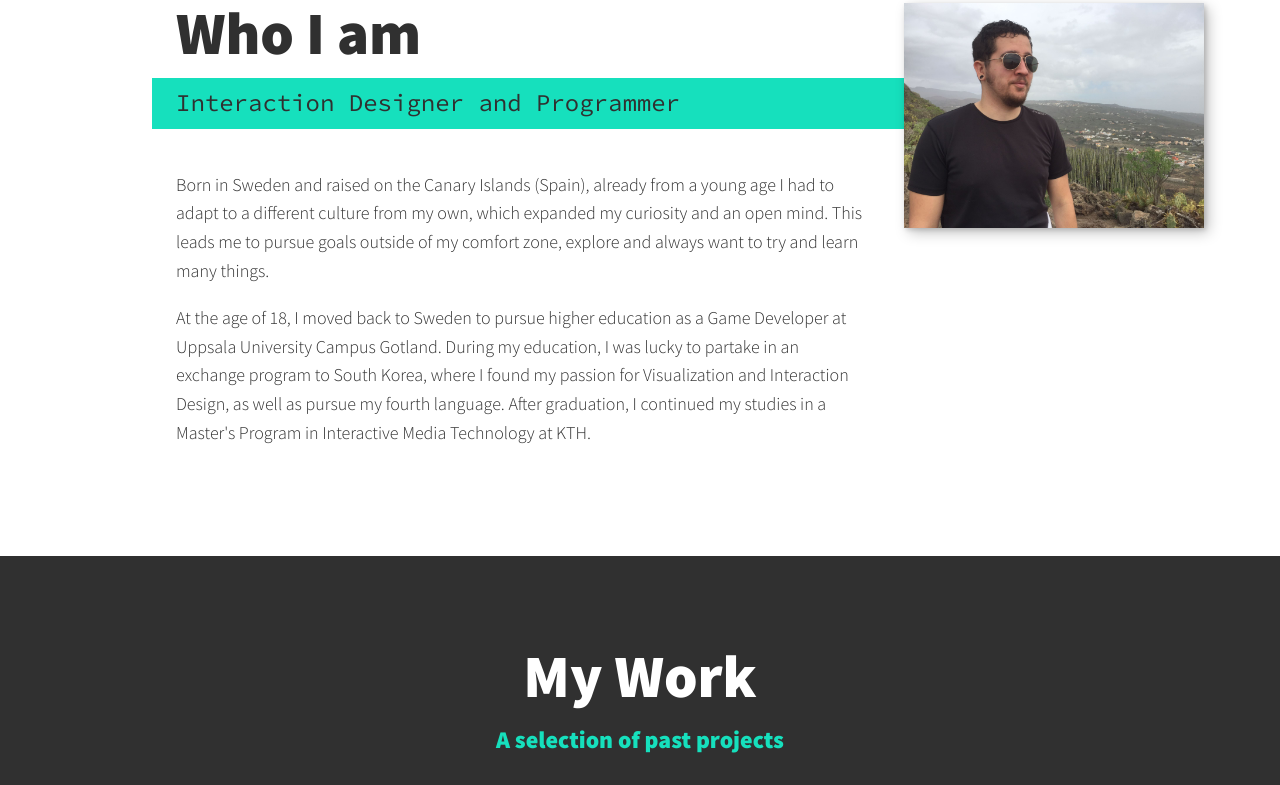
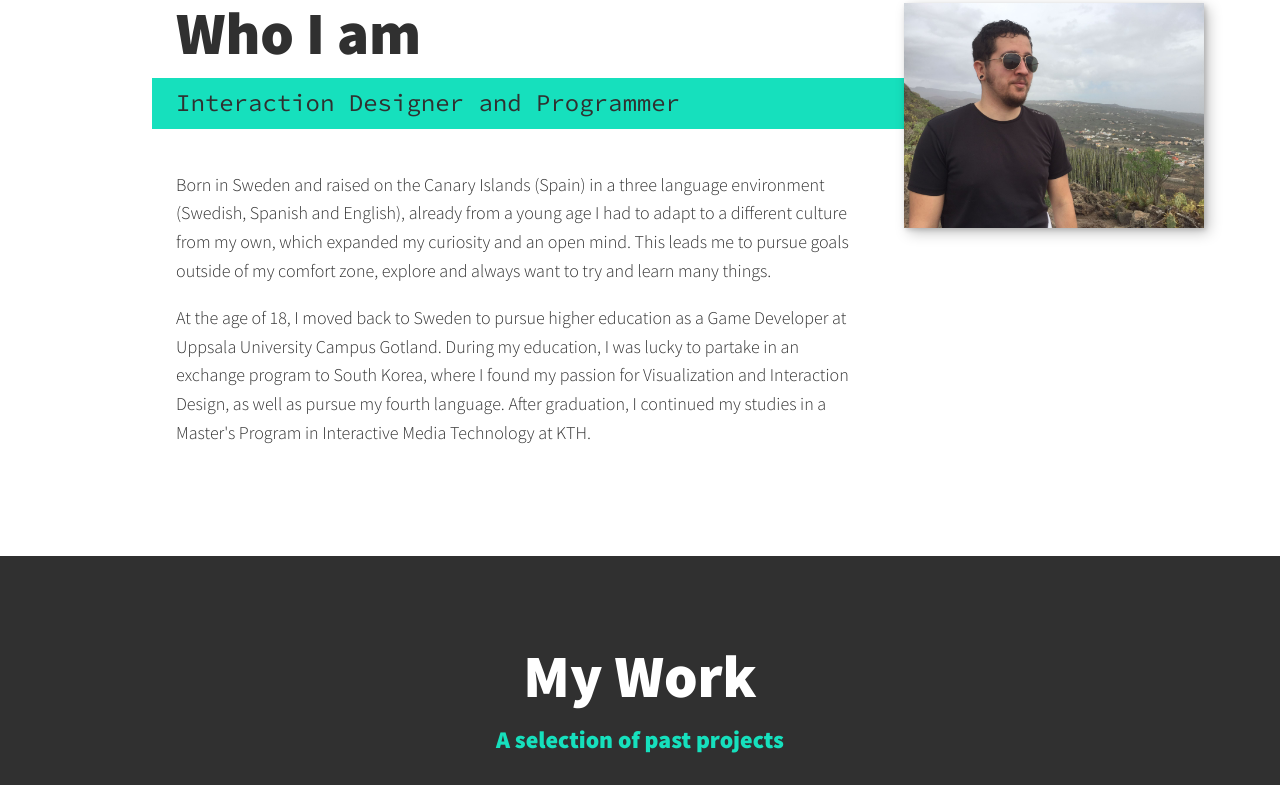
Before and after one commit to gringmar/gringmar.github.io, a plain HTML site: page index.html in a window 1280 px wide. Shown: the part 1237-2022 px from the top of the page. Drawn offline with nearby package versions, Linux system fonts and the light colour scheme.

Commit message:
Update index.html

```diff
--- a/index.html
+++ b/index.html
@@ -82,7 +82,8 @@
         <p class="section__subtitle section__subtitle--about">Interaction Designer and Programmer</p>
 
         <div class="about-me__body">
-            <p>Born in Sweden and raised on the Canary Islands (Spain), already from a young age I had to adapt to a
+            <p>Born in Sweden and raised on the Canary Islands (Spain) in a three language environment (Swedish, Spanish
+                and English), already from a young age I had to adapt to a
                 different culture from my own, which expanded my curiosity and an open mind. This leads me to pursue
                 goals outside of my comfort zone, explore and always want to try and learn many things.</p>
             <p>At the age of 18, I moved back to Sweden to pursue higher education as a Game Developer at Uppsala
```
